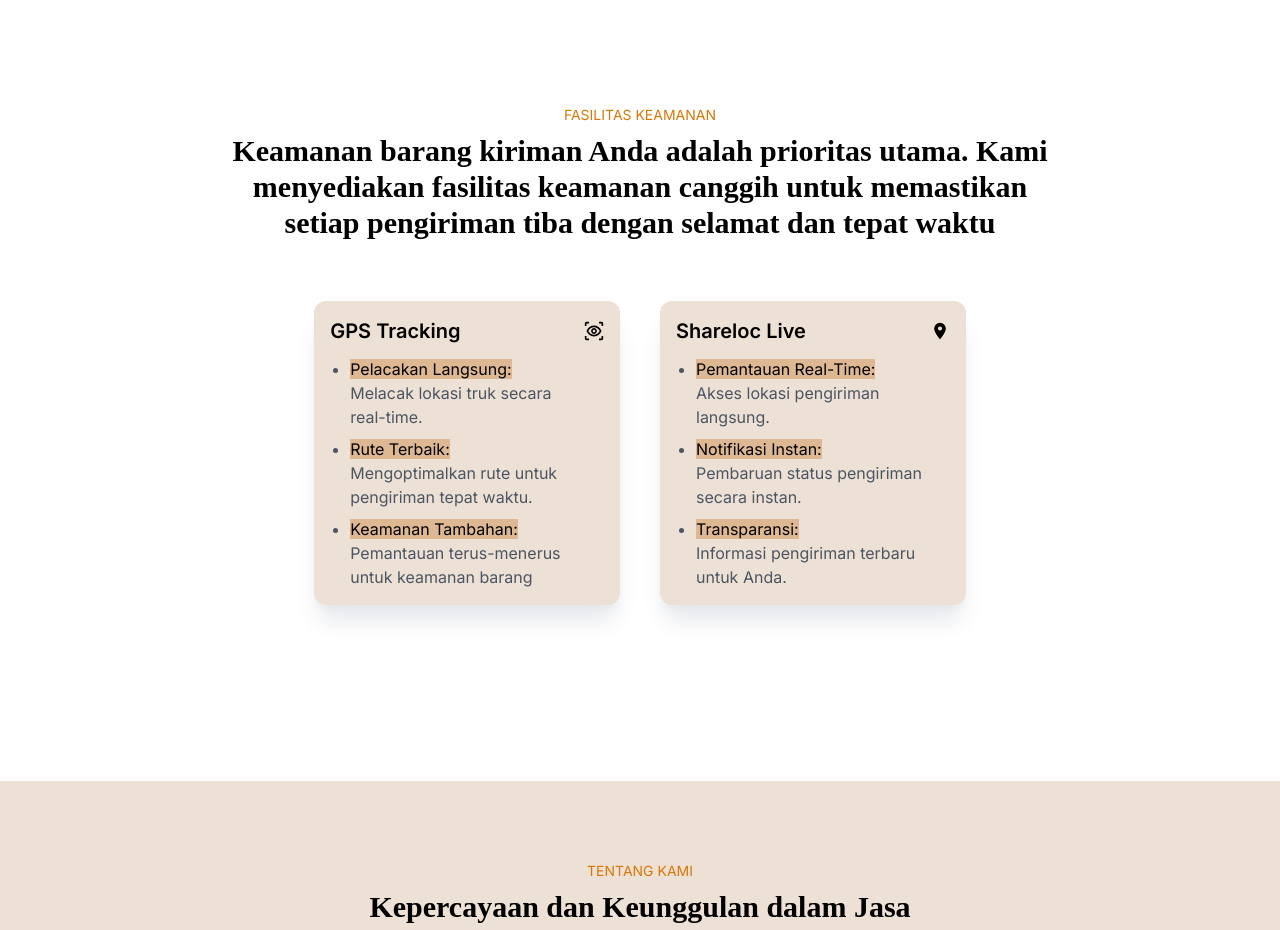
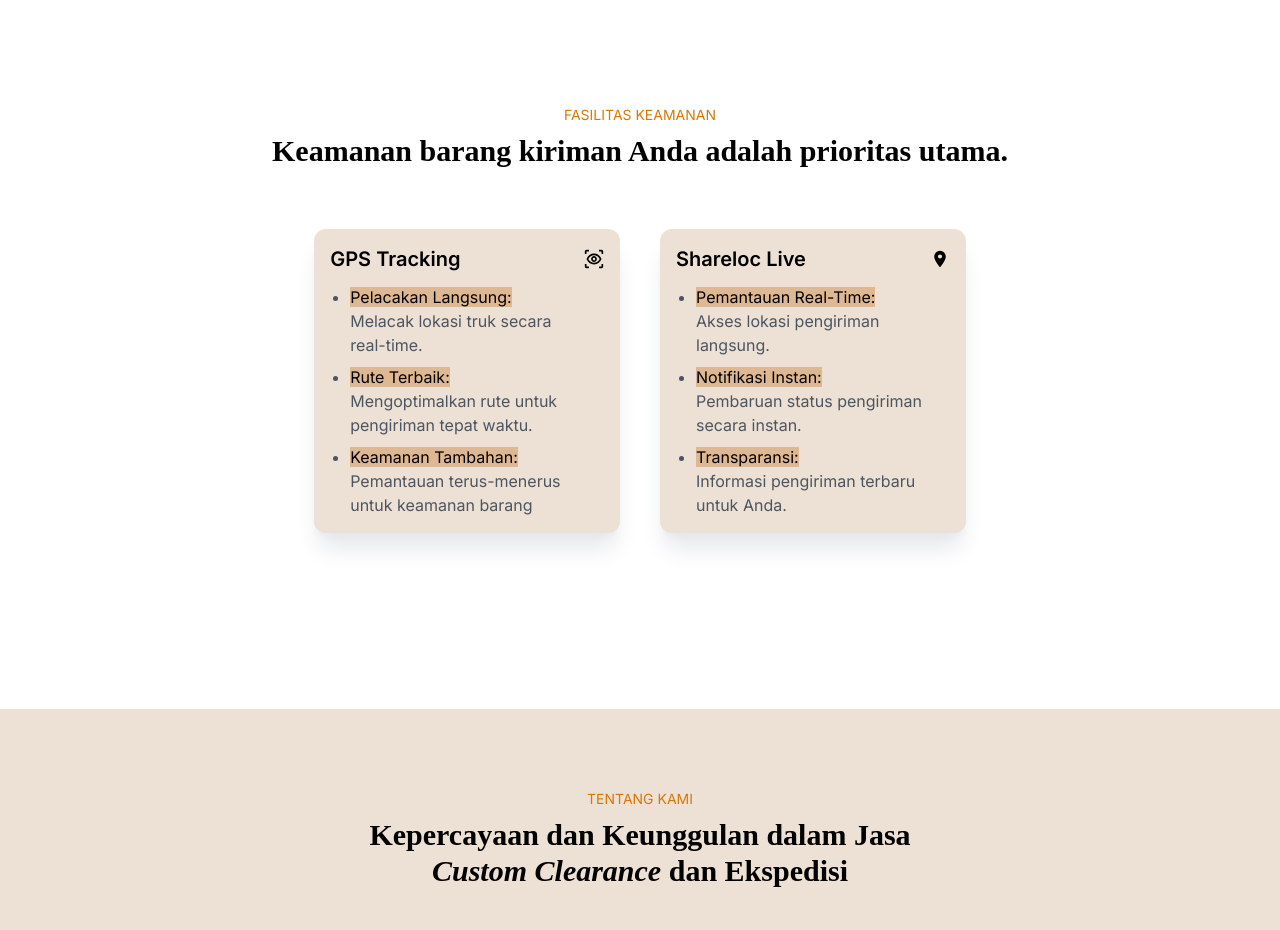
Before and after one commit to nangdosan/sadawira-yasa-utama, a Next.js app: page / in a window 1280 px wide. Shown: the part 1880-2810 px from the top of the page. Built offline with nearby package versions, Linux system fonts and the light colour scheme; no server answers; the database is empty.

Commit message:
delete unnessery heading
cut a heading in Security section

```diff
--- a/src/components/Security.jsx
+++ b/src/components/Security.jsx
@@ -6,10 +6,8 @@ export default function Security() {
     >
       <header className="text-center text-xs space-y-2 w-full md:w-8/12 mb-3 md:mb-10">
         <h3 className="text-sm text-amber-600">FASILITAS KEAMANAN</h3>
-        <h1 className="text-2xl md:text-3xl font-semibold font-playfair mb-4 text-center mx-10 md:mx-0">
-          Keamanan barang kiriman Anda adalah prioritas utama. Kami menyediakan
-          fasilitas keamanan canggih untuk memastikan setiap pengiriman tiba
-          dengan selamat dan tepat waktu
+        <h1 className="text-3xl font-semibold font-playfair mb-4 text-center mx-7 md:mx-0">
+          Keamanan barang kiriman Anda adalah prioritas utama.
         </h1>
       </header>
       <div className="px-7 md:px-0 flex flex-col md:flex-row items-center md:items-start lg:items-center justify-center space-x-0 md:space-x-10 space-y-7 md:space-y-0">
--- a/src/components/VisionMission.jsx
+++ b/src/components/VisionMission.jsx
@@ -6,7 +6,7 @@ export default function VisionMission() {
       id="visi-misi"
       className="mt-32 w-full flex flex-col items-center justify-center bg-vintage py-20 space-y-5"
     >
-      <header className="text-center text-xs space-y-2 w-3/4 md:w-1/2 mb-5 md:mb-10">
+      <header className="text-center text-xs space-y-2 w-full md:w-1/2 mb-5 md:mb-10">
         <h3 className="text-amber-600 text-sm">JALAN CEPAT, TUJUAN TEPAT</h3>
         <h1 className="text-3xl md:text-4xl font-semibold font-playfair mb-4 text-center">
           Mengantar Harapan, Mengirim Kebahagiaan.
```
